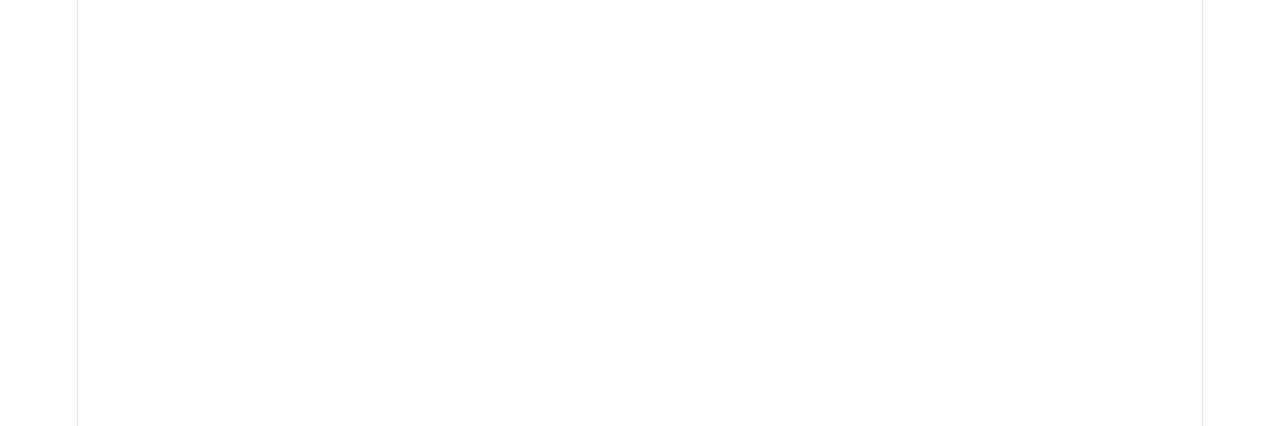
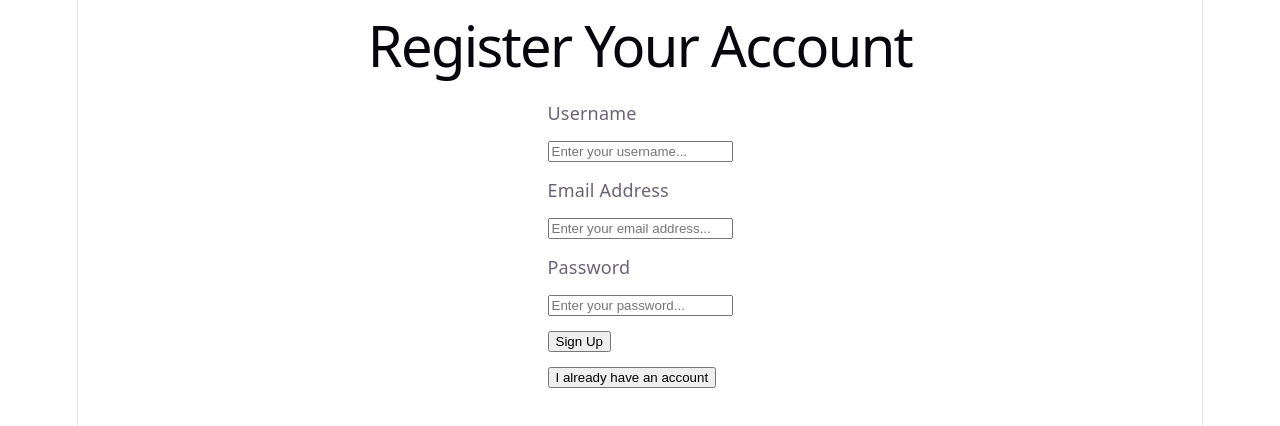
Before and after one commit to markbjoseph/Job-Tracker, a React app in the folder frontend/: page /registration in a window 1280 px wide. Before the commit this address had no page. Shown: the top 426 px of the page. Built offline with nearby package versions, Linux system fonts and the light colour scheme; the HTML template or start-up script is replaced by a standard one.

Commit message:
changed the name of signin to registration, added some buttons that navigates and added css for the page

```diff
--- a/frontend/src/App.jsx
+++ b/frontend/src/App.jsx
@@ -1,5 +1,5 @@
 import Login from "./login";
-import SignIn from "./signin";
+import Registration from "./registration";
 import Board from "./board";
 
 import { BrowserRouter as Router, Routes, Route } from "react-router-dom";
@@ -12,7 +12,7 @@ function App() {
             <Routes>
 
                 <Route path="/" element={<Login />} />
-                <Route path="/signin" element={<SignIn />} />
+                <Route path="/registration" element={<Registration />} />
                 <Route path="/board" element={<Board />} />
 
             </Routes>
--- a/frontend/src/login.jsx
+++ b/frontend/src/login.jsx
@@ -70,6 +70,12 @@ function Login() {
                 </button>
 
             </form>
+
+
+            <button onClick={() => navigate("/registration")}>
+                Create New Account
+            </button>
+
         </div>
     );
 }
--- /dev/null
+++ b/frontend/src/registration.css
@@ -0,0 +1,14 @@
+.register-page {
+    display: flex;
+    flex-direction: column;
+    align-items: center;
+}
+
+.register-container {
+    display: flex;
+    gap: 15px;
+    padding: 10px;
+    flex-direction: column;
+    align-items: flex-start;
+
+}
--- /dev/null
+++ b/frontend/src/registration.jsx
@@ -0,0 +1,113 @@
+import { useState } from "react";
+import "./registration.css";
+import { useNavigate } from "react-router-dom";
+
+
+
+//change to registration page
+function Registration() {
+
+    //creates two states
+    //email = ""
+    //password = ""
+    const [username, setUsername] = useState("");
+    const [email, setEmail] = useState("");
+    const [password, setPassword] = useState("");
+    const navigate = useNavigate();
+
+
+        const handleSubmit = async (e) => {
+        e.preventDefault();
+
+        //sends a POST request to the backend
+        const response = await fetch("http://localhost:3000/register", {
+            method: "POST",
+            headers: {
+                "Content-Type": "application/json"
+            },
+            body: JSON.stringify({ username, email, password })
+        });
+
+        const data = await response.json();
+        console.log(data);
+    };
+
+
+    return (
+        <div>
+
+        <h1>Register Your Account</h1>
+
+            <div className="register-page">
+
+                    <form
+                    onSubmit={handleSubmit}
+                    className="register-container"
+                    >
+
+                        <label
+                        htmlFor="username"
+                        className="label"
+                        >
+                            Username
+                        </label>
+
+                        <input
+                            id="username"
+                            type="text"
+                            value={username}
+                            onChange={(e) => setUsername(e.target.value)}
+                            placeholder="Enter your username..."
+                        />
+
+                        <label
+                        htmlFor="email"
+                        className="label"
+                        >
+
+                            Email Address
+                        </label>
+                        <input
+                            id="email"
+                            type="text"
+                            value={email}
+                            onChange={(e) => setEmail(e.target.value)}
+                            placeholder="Enter your email address..."
+                        />
+
+                        <label
+                        htmlFor="password"
+                        className="label"
+                        >
+                            Password
+
+                        </label>
+
+                        <input
+                            id="password"
+                            type="password"
+                            value={password}
+                            onChange={(e) => setPassword(e.target.value)}
+                            placeholder="Enter your password..."
+                        />
+
+                            <button type="submit">
+                            Sign Up
+                            </button>
+
+                            <button
+                            type="button"
+                            onClick={() => navigate("/") }
+                            >
+                            I already have an account
+                            </button>
+
+                    </form>
+
+            </div>
+
+        </div>
+    );
+}
+
+export default Registration;
--- a/frontend/src/signin.jsx
+++ /dev/null
@@ -1,75 +0,0 @@
-import { useState } from "react";
-
-//change to registration page
-function SignIn() {
-
-    //creates two states
-    //email = ""
-    //password = ""
-    const [username, setUsername] = useState("");
-    const [email, setEmail] = useState("");
-    const [password, setPassword] = useState("");
-
-
-        const handleSubmit = async (e) => {
-        e.preventDefault();
-
-        //sends a POST request to the backend
-        const response = await fetch("http://localhost:3000/register", {
-            method: "POST",
-            headers: {
-                "Content-Type": "application/json"
-            },
-            body: JSON.stringify({ username, email, password })
-        });
-
-        const data = await response.json();
-        console.log(data);
-    };
-
-
-    return (
-        <div>
-
-        <h1>Register Your Account</h1>
-
-            <form onSubmit={handleSubmit}>
-
-                <label htmlFor="username">Username</label>
-                <input
-                    id="username"
-                    type="text"
-                    value={username}
-                    onChange={(e) => setUsername(e.target.value)}
-                    placeholder="Enter your username..."
-                />
-
-                <label htmlFor="email">Email Address</label>
-                <input
-                    id="email"
-                    type="text"
-                    value={email}
-                    onChange={(e) => setEmail(e.target.value)}
-                    placeholder="Enter your email address..."
-                />
-
-                <label htmlFor="password">Password</label>
-                <input
-                    id="password"
-                    type="password"
-                    value={password}
-                    onChange={(e) => setPassword(e.target.value)}
-                    placeholder="Enter your password..."
-                />
-
-                    <button type="submit">
-                    Sign Up
-                    </button>
-
-            </form>
-
-        </div>
-    );
-}
-
-export default SignIn;
```
